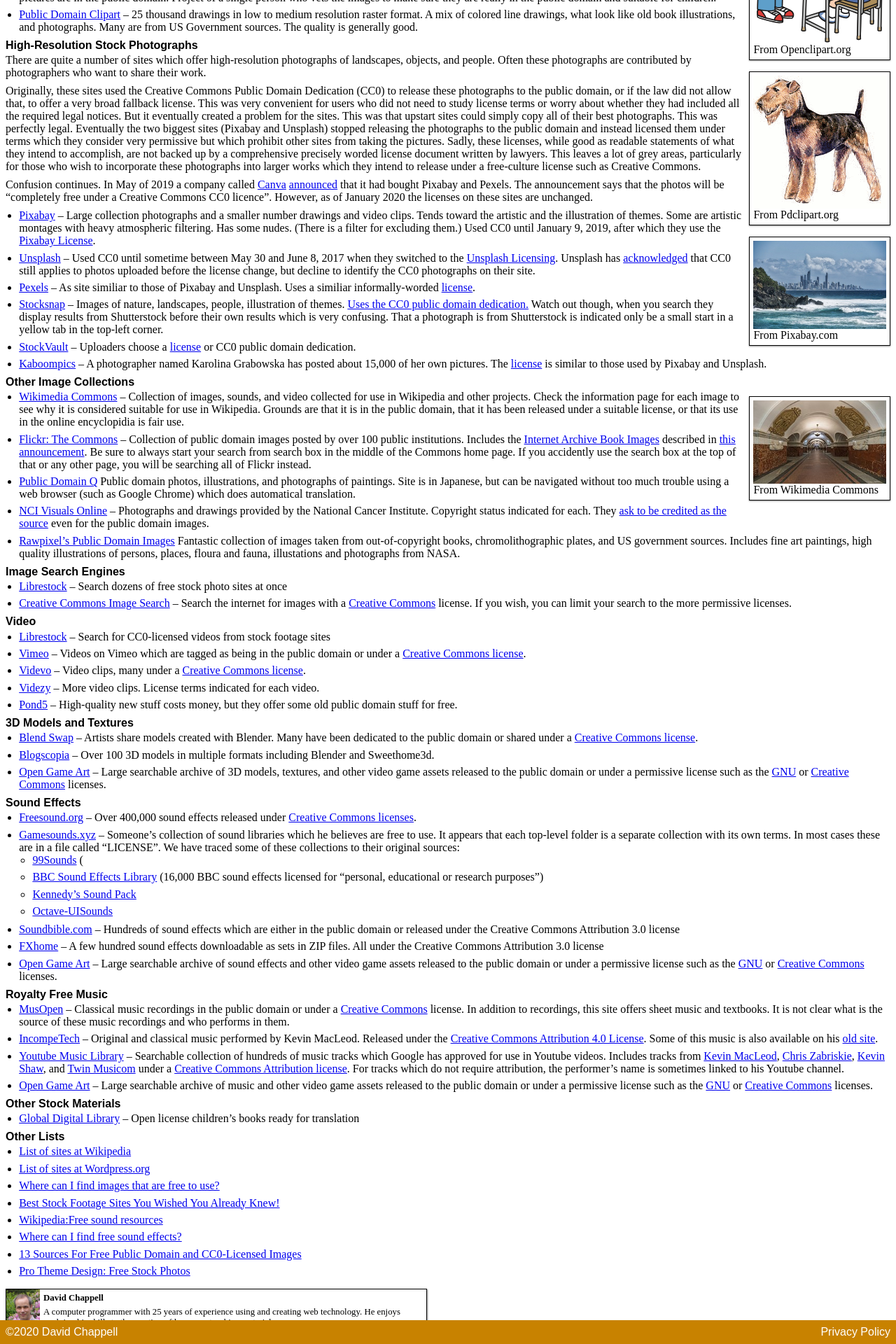
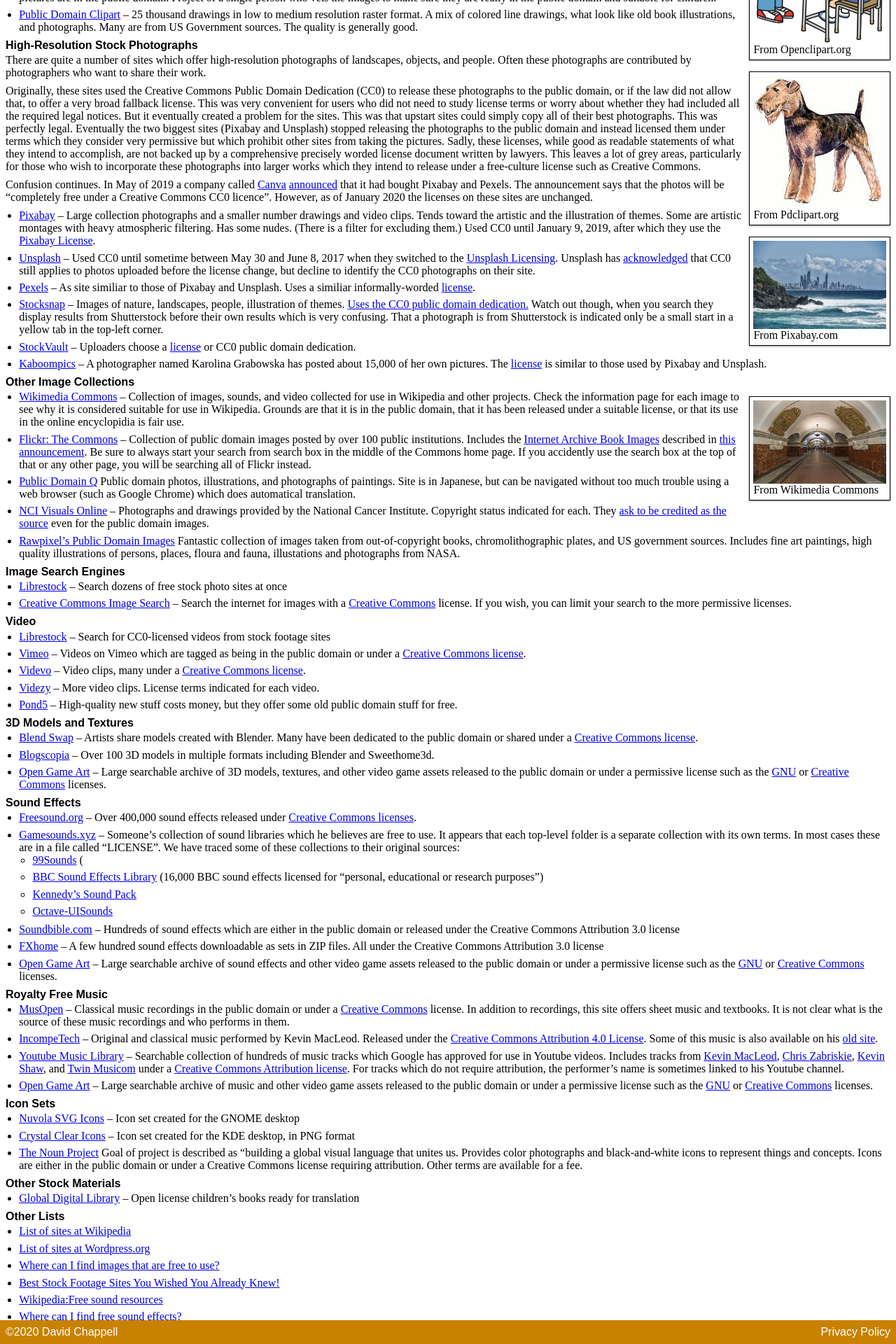
Before and after one commit to david672orford/tech-for-teaching, a Jekyll site: the page built from stock-material/index.md, in a window 1280 px wide. Shown: the part 1238-3158 px from the top of the page at 70% size. Built offline with Jekyll 4.4.1, drawn with Linux system fonts in a browser that asks for light colours; our own code applies the rules of GitHub Pages for plain Markdown files.

```diff
--- a/stock-material/index.md
+++ b/stock-material/index.md
@@ -277,6 +277,17 @@ as of January 2020 the licenses on these sites are unchanged.
 	[GNU](https://www.gnu.org/licenses/) or [Creative Commons](https://creativecommons.org/licenses)
 	licenses.
 
+### Icon Sets
+* [Nuvola SVG Icons](https://commons.m.wikimedia.org/wiki/Category:Nuvola_SVG_icons) --
+    Icon set created for the GNOME desktop
+* [Crystal Clear Icons](https://commons.wikimedia.org/wiki/Category:Crystal_Project) --
+    Icon set created for the KDE desktop, in PNG format
+* [The Noun Project](https://thenounproject.com/)
+	Goal of project is described as "building a global visual language that
+	unites us. Provides color photographs and black-and-white icons to represent
+	things and concepts. Icons are either in the public domain or under a Creative
+	Commons license requiring attribution. Other terms are available for a fee.
+
 ### Other Stock Materials
 * [Global Digital Library](https://home.digitallibrary.io/) --
 	Open license children's books ready for translation
```
Also changed, not shown: drafts.md (added, +4 -0 lines), python/index.md (added, +3 -0 lines), python/scraping/index.md (added, +8 -0 lines), virtual-classrooms/index.md (added, +3 -0 lines).
